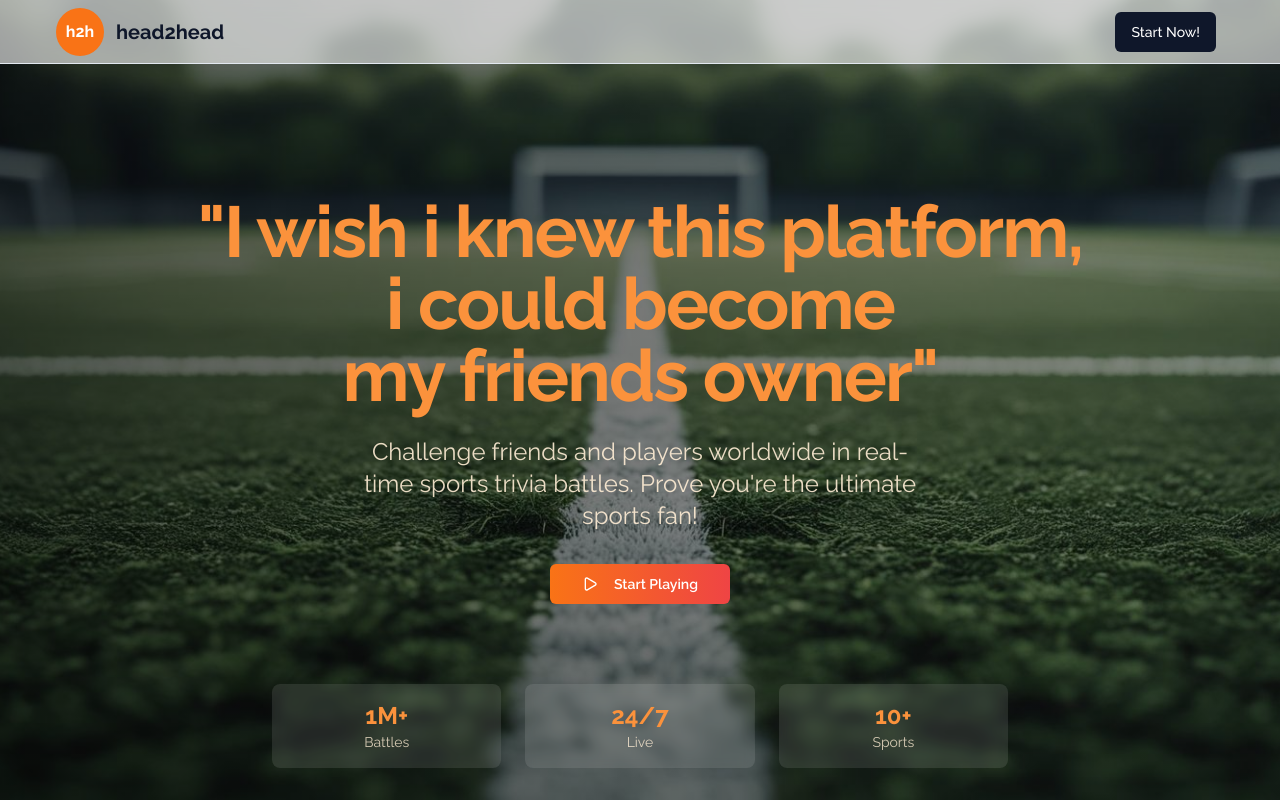
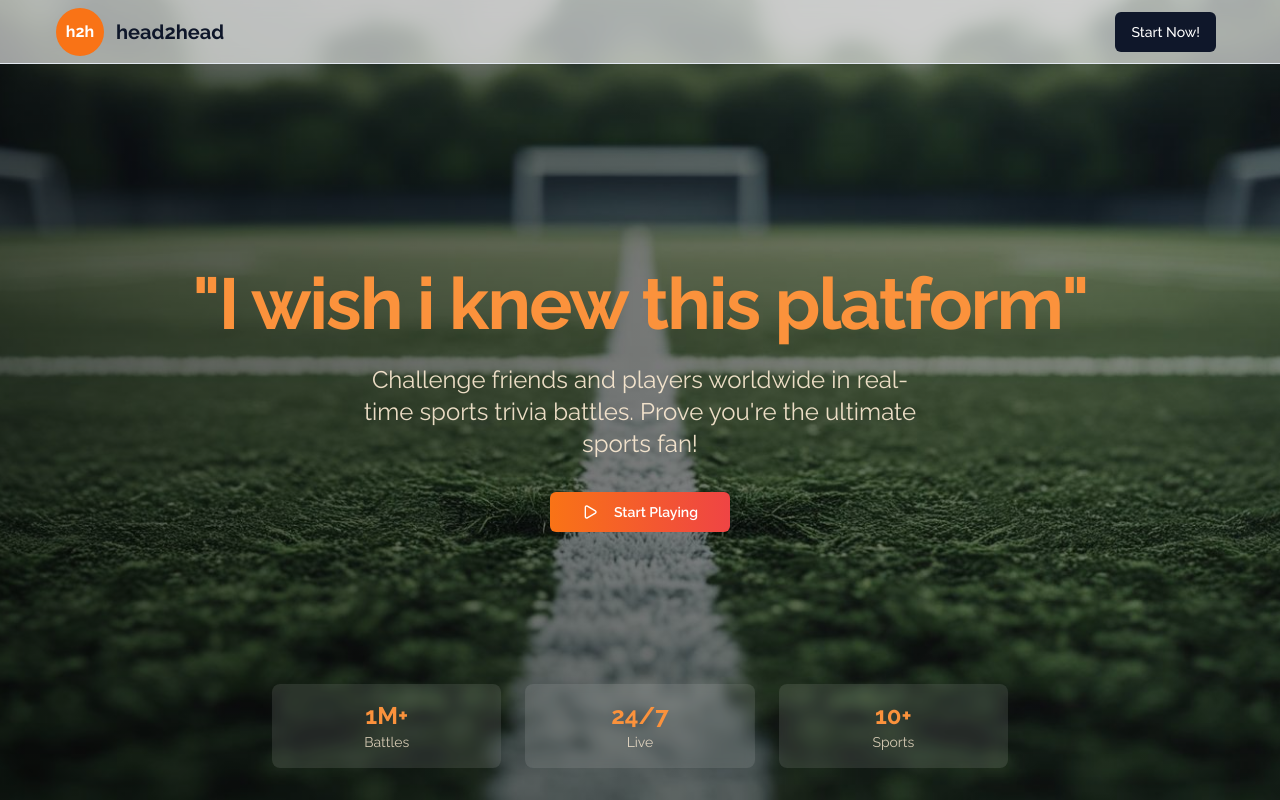
Before and after one commit to kodzimk/head2head, a React (Vite) app: page / in a window 1280 px wide. Shown: the top 800 px of the page. Built offline with nearby package versions, Linux system fonts and the light colour scheme.

Commit message:
last time i hope

```diff
--- a/src/app/App.tsx
+++ b/src/app/App.tsx
@@ -35,7 +35,7 @@ let isInitialConnection = true;
 export const createWebSocket = (username: string | null) => {
   if (!username) return null;
 
-  const ws = new WebSocket(`ws://20.163.59.127:8000/ws?username=${encodeURIComponent(username)}`);
+  const ws = new WebSocket(`wss://api.head2head.dev/ws?username=${encodeURIComponent(username)}`);
 
   ws.onerror = (event: WebSocketEventMap['error']) => {
     console.error("WebSocket error:", event);
--- a/src/modules/entry-page/hero.tsx
+++ b/src/modules/entry-page/hero.tsx
@@ -24,11 +24,7 @@ export default function Component() {
         <div className="relative z-10 flex flex-col items-center justify-center w-full h-full text-center">
           {/* Your hero content here */}
           <h1 className="text-3xl sm:text-4xl md:text-4xl lg:text-6xl xl:text-7xl font-bold tracking-tight text-orange-400   leading-tight">
-          "I wish i knew this platform,
-            <br />
-            <span className="text-orange-400">i could become</span>
-            <br></br>
-            <span className="text-orange-400">my friends owner"</span>
+          "I wish i knew this platform"
           </h1>
           <p className="text-sm sm:text-xs md:text-lg w-2/3 lg:text-xl xl:text-2xl text-orange-100/90 max-w-xl leading-relaxed mt-6">
             Challenge friends and players worldwide in real-time sports trivia
```
